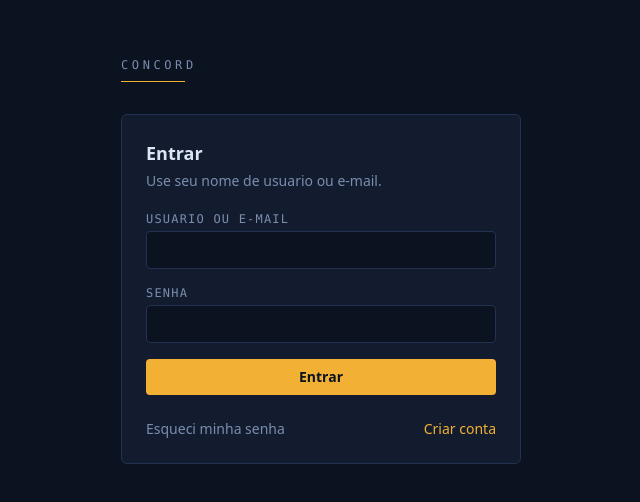
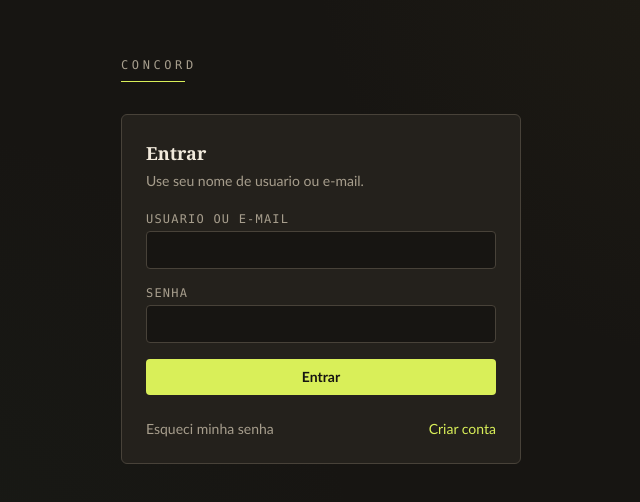
Before and after one commit to HyagoGDBraga/Concord, a Next.js app in the folder frontend/: page /login in a window 1280 px wide. Shown: the part 140-642 px from the top of the page, without its empty margins (319-959 px from the left). Built offline with nearby package versions, Linux system fonts and the light colour scheme; no server answers.

Commit message:
style: give community UI a warmer visual language

```diff
--- a/frontend/src/app/globals.css
+++ b/frontend/src/app/globals.css
@@ -2,24 +2,22 @@
 
 /* ---------------------------------------------------------------------------
    Tokens de design do Concord.
-   Direcao visual: painel de instrumentos. O produto e um sistema de sinal
-   (voz, video, presenca) e a interface assume esse vocabulario — azul-marinho
-   profundo de console, ambar de indicador, tipografia monoespacada para tudo
-   que e leitura de estado.
+  Direcao visual: sala de comunidade. Grafite quente, osso, lima acida e
+  terracota criam uma interface editorial, mais humana que um dashboard.
    Tailwind v4 le este bloco e gera as utilidades (bg-ink, text-mint, etc).
 --------------------------------------------------------------------------- */
 @theme {
-  --color-ink: #0b1220;
-  --color-panel: #121c2e;
-  --color-line: #223250;
-  --color-paper: #dbe5f4;
-  --color-muted: #7b8dae;
-  --color-amber: #f2b134;
-  --color-mint: #57cfa1;
-  --color-coral: #ec6a5c;
+  --color-ink: #171512;
+  --color-panel: #24211c;
+  --color-line: #484239;
+  --color-paper: #f1eadc;
+  --color-muted: #a79e8d;
+  --color-amber: #d9ef59;
+  --color-mint: #80d6b6;
+  --color-coral: #ef7965;
 
   --font-sans:
-    ui-sans-serif, system-ui, -apple-system, "Segoe UI", Roboto, sans-serif;
+    "Trebuchet MS", "Segoe UI", sans-serif;
   --font-mono:
     ui-monospace, SFMono-Regular, "SF Mono", Menlo, Consolas, monospace;
 }
@@ -30,9 +28,18 @@ html {
 
 body {
   background-color: var(--color-ink);
+  background-image: radial-gradient(circle at 84% 8%, #5d51221c, transparent 28rem),
+    radial-gradient(circle at 16% 92%, #254d3a16, transparent 30rem);
   color: var(--color-paper);
   font-family: var(--font-sans);
   -webkit-font-smoothing: antialiased;
+}
+
+h1,
+h2,
+h3 {
+  font-family: Georgia, "Times New Roman", serif;
+  letter-spacing: 0;
 }
 
 /* Foco sempre visivel — requisito de acessibilidade desde a Fase 1, nao um
@@ -672,3 +679,108 @@ body {
     opacity: 0.4;
   }
 }
+
+/* ---------------------------------------------------------------------------
+   Ajustes de personalidade da comunidade
+--------------------------------------------------------------------------- */
+.community-frame {
+  background: #171512;
+}
+
+.community-rail {
+  background: #100f0d;
+  border-right-color: #302c25;
+}
+
+.community-mark,
+.community-orb {
+  border-color: #4b4438;
+  background: #211f1a;
+}
+
+.community-mark {
+  border-radius: 50%;
+  background: var(--color-amber);
+  color: #171512;
+}
+
+.community-orb:hover,
+.community-orb.is-active,
+.community-mark:hover {
+  border-color: var(--color-amber);
+  background: #343027;
+  color: var(--color-amber);
+}
+
+.community-orb.is-active {
+  box-shadow: 0 0 0 3px #d9ef5938;
+}
+
+.channel-sidebar {
+  background: #211f1a;
+  border-right-color: #3a352c;
+}
+
+.server-heading {
+  border-bottom-color: #3a352c;
+}
+
+.server-heading h1 {
+  font-family: Georgia, "Times New Roman", serif;
+  font-size: 17px;
+}
+
+.server-popover {
+  border-color: #5a5143;
+  background: #302c25;
+  box-shadow: 0 16px 36px #080704b8;
+}
+
+.channel-link:hover,
+.channel-link.is-current {
+  background: #39342b;
+  color: var(--color-paper);
+}
+
+.channel-link.is-current {
+  box-shadow: inset 3px 0 0 var(--color-amber);
+}
+
+.profile-strip {
+  background: #161511;
+}
+
+.community-content {
+  background: #171512;
+}
+
+.home-intro,
+.home-bottom,
+.channel-page-header,
+.channel-composer {
+  border-color: #3a352c;
+}
+
+.home-tile {
+  border-color: #4b4438;
+  background: #24211c;
+}
+
+.home-tile:hover {
+  border-color: var(--color-amber);
+  background: #302c25;
+}
+
+.home-tile-main {
+  border-color: #687844;
+  background: linear-gradient(135deg, #293121, #24211c 72%);
+}
+
+.channel-message:hover,
+.channel-composer input {
+  background: #24211c;
+}
+
+.channel-empty-mark {
+  background: #39342b;
+}
```
